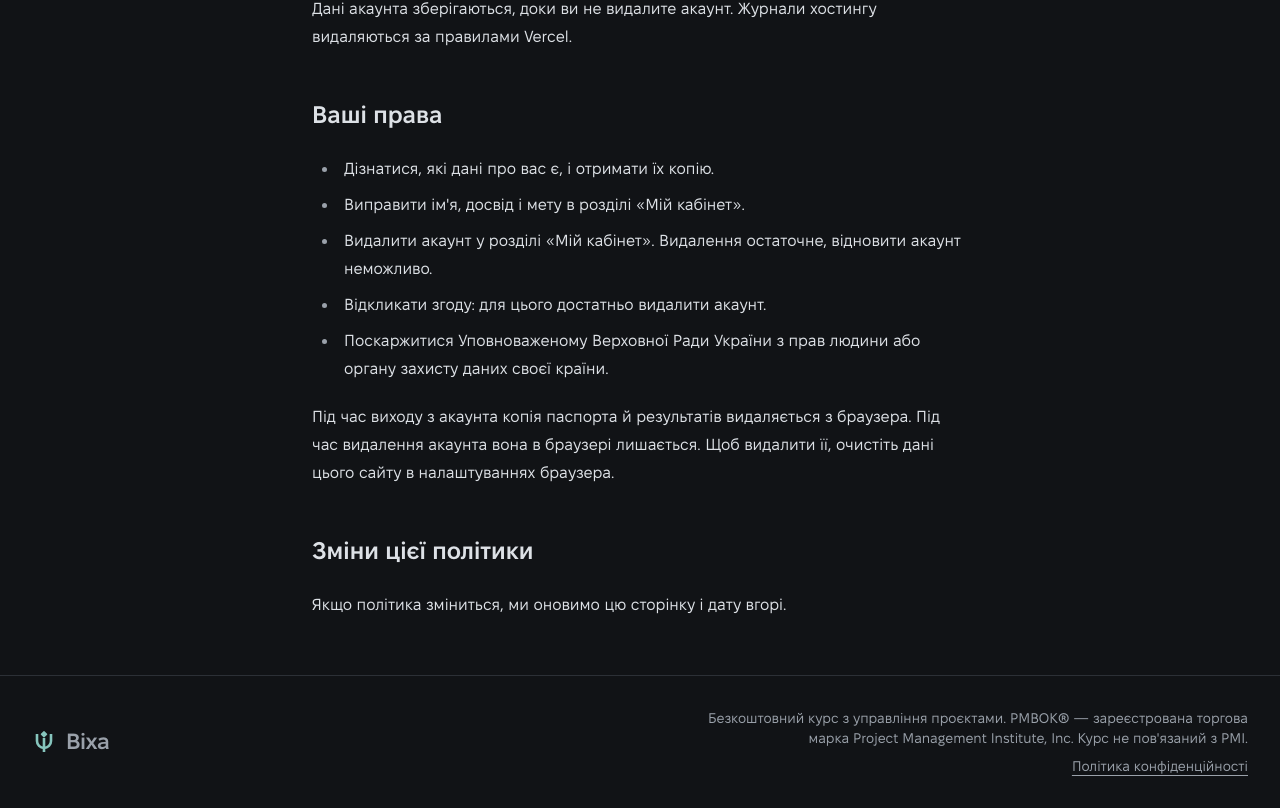
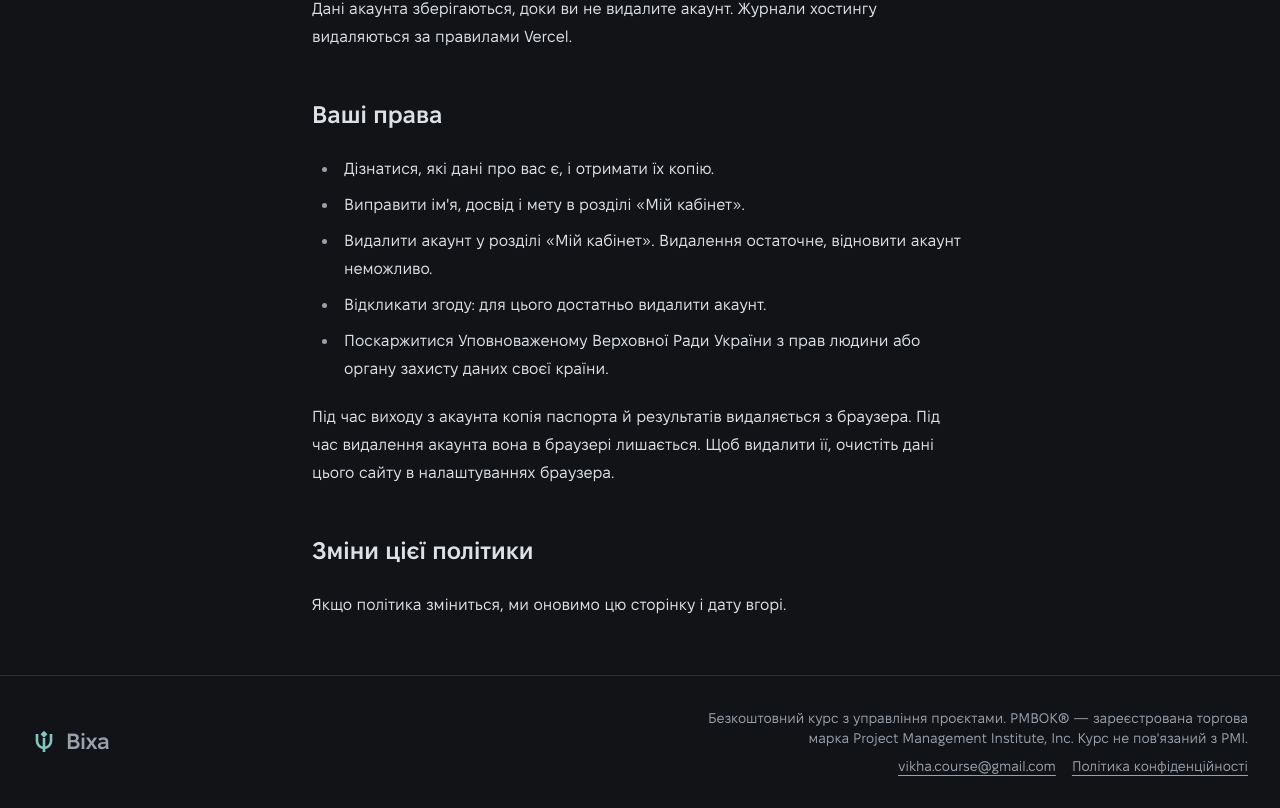
Before and after one commit to aberyoza/vikha-pm, a Next.js app: page /privacy in a window 1280 px wide. Shown: the part 2310-3118 px from the top of the page. Built offline with nearby package versions, Linux system fonts and the light colour scheme; no server answers.

Commit message:
feat: show the contact email in the footer

```diff
--- a/src/app/layout.tsx
+++ b/src/app/layout.tsx
@@ -7,7 +7,7 @@ import { CloudSync } from "@/components/auth/cloud-sync";
 import { Logo } from "@/components/logo";
 import { themeInitScript } from "@/components/theme";
 import { ThemeToggle } from "@/components/theme-toggle";
-import { INDEXABLE, OPEN_GRAPH, SITE_NAME, SITE_URL } from "@/content/site";
+import { CONTACT_EMAIL, INDEXABLE, OPEN_GRAPH, SITE_NAME, SITE_URL } from "@/content/site";
 import { authEnabled } from "@/lib/auth";
 import { fixelDisplay, fixelText } from "@/fonts";
 import "katex/dist/katex.min.css";
@@ -81,9 +81,14 @@ export default function RootLayout({ children }: LayoutProps<"/">) {
                 торгова марка Project Management Institute, Inc. Курс не
                 пов&apos;язаний з PMI.
               </p>
-              <Link href="/privacy" className="mt-2 inline-block underline underline-offset-4 transition-colors duration-200 hover:text-foreground">
-                Політика конфіденційності
-              </Link>
+              <p className="mt-2 flex flex-wrap gap-x-4 gap-y-1 sm:justify-end">
+                <a href={`mailto:${CONTACT_EMAIL}`} className="underline underline-offset-4 transition-colors duration-200 hover:text-foreground">
+                  {CONTACT_EMAIL}
+                </a>
+                <Link href="/privacy" className="underline underline-offset-4 transition-colors duration-200 hover:text-foreground">
+                  Політика конфіденційності
+                </Link>
+              </p>
             </div>
           </div>
         </footer>
--- a/src/content/site.ts
+++ b/src/content/site.ts
@@ -6,7 +6,7 @@ export const SITE_URL = (
 
 export const SITE_NAME = "Віха";
 
-// Published on the privacy page for questions about data; new feedback requests also land here.
+// Published in the footer and on the privacy page; new feedback requests also land here.
 export const CONTACT_EMAIL = "vikha.course@gmail.com";
 
 // Only the production deployment may be indexed; previews live on
```
